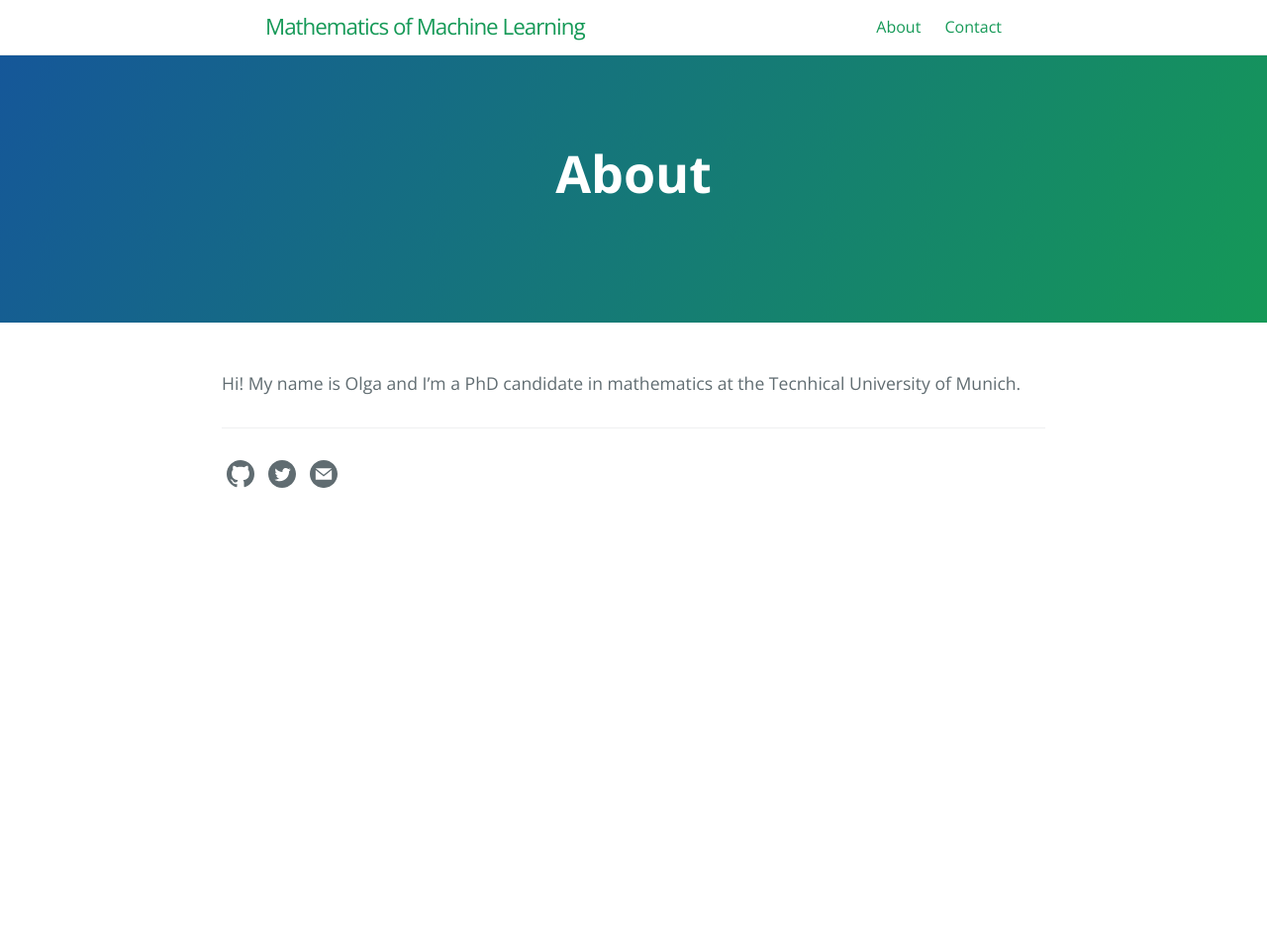
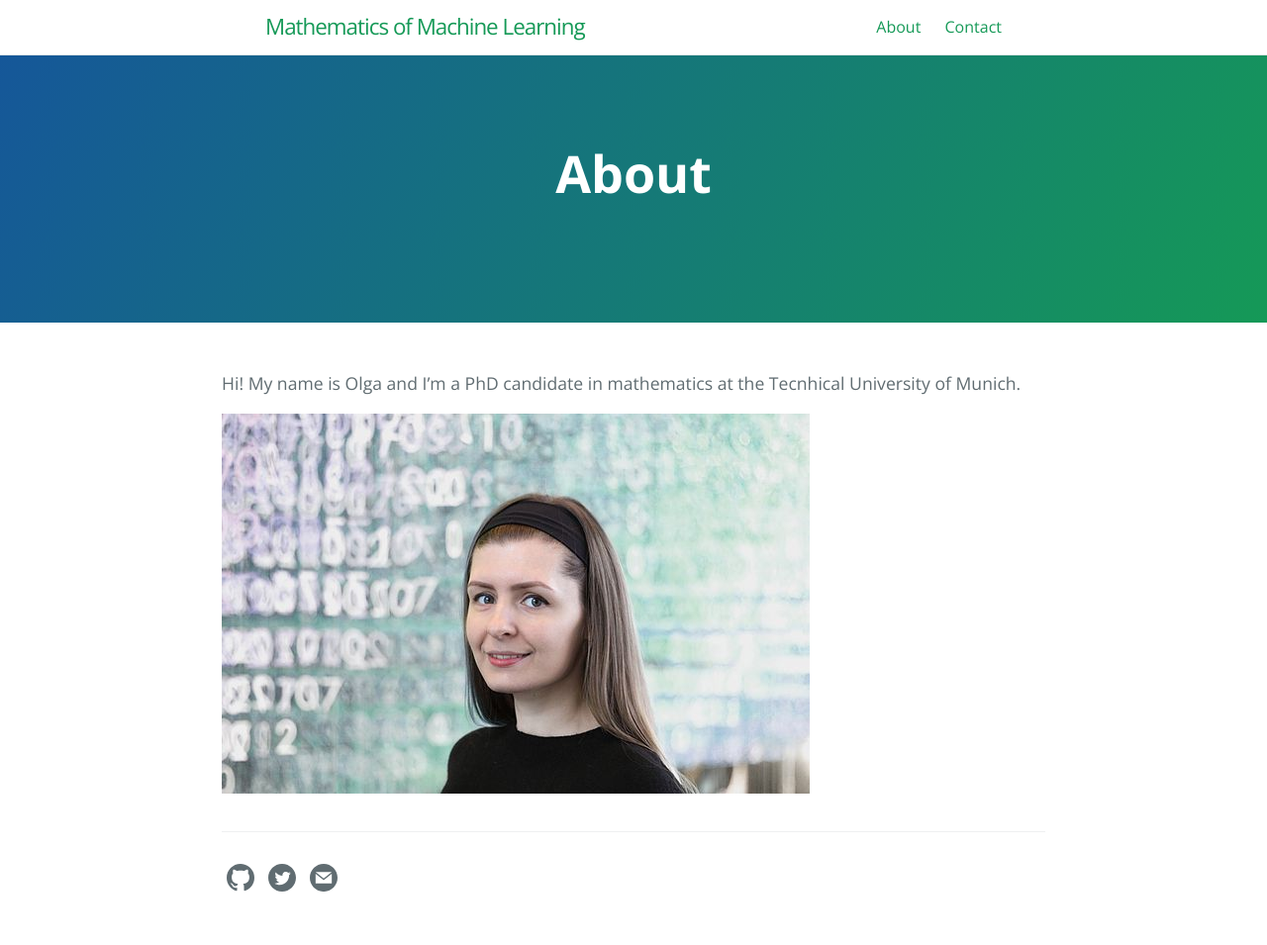
Before and after one commit to olgagraf/olgagraf.github.io, a Jekyll site: the page built from about.md, in a window 1280 px wide. Shown: the whole page at 99% size. Built offline with Jekyll 4.4.1, drawn with Linux system fonts in a browser that asks for light colours; before the commit the page ends 900 px from its top, so only the background shows below that.

Commit message:
Update about.md

```diff
--- a/about.md
+++ b/about.md
@@ -9,6 +9,8 @@ order: 0
 
 Hi! My name is Olga and I'm a PhD candidate in mathematics at the Tecnhical University of Munich.
 
+![Olga](https://github.com/olgagraf/olgagraf.github.io/blob/main/numbers14.jpg)
+
 <!---
 [Go to the Home Page]({{ '/' | absolute_url }})
 -->
```
